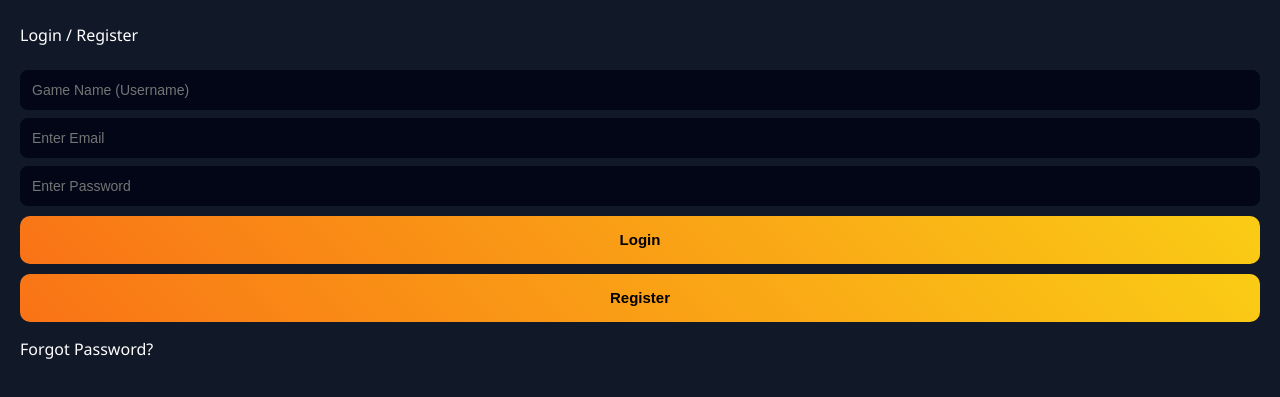
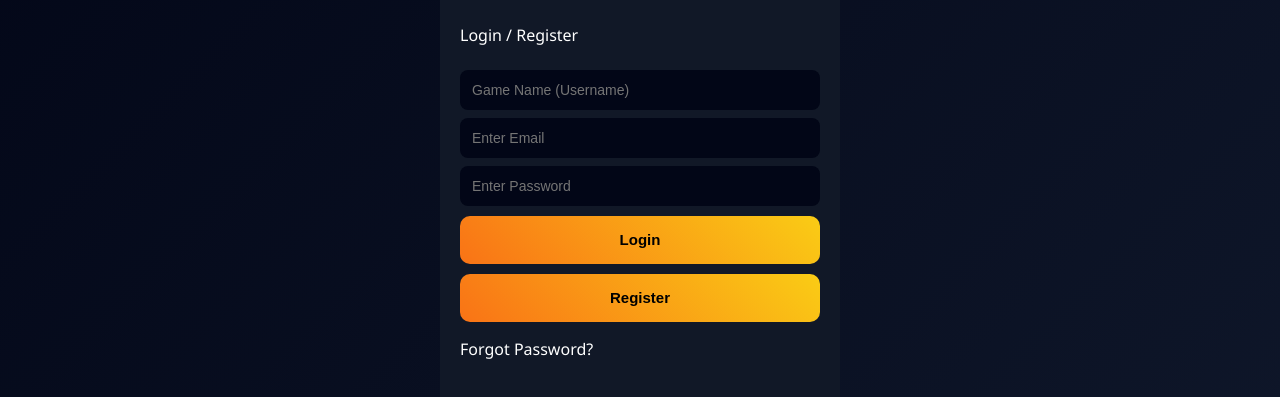
Before and after one commit to simhadri5215/ff-arena, a website with bundled scripts: page public/login.html in a window 1280 px wide. Shown: the part 251-648 px from the top of the page. Built offline with nearby package versions, Linux system fonts and the light colour scheme.

Commit message:
Update style.css

```diff
--- a/public/style.css
+++ b/public/style.css
@@ -355,3 +355,41 @@
     font-size: 22px;
   }
 }
+/* 🔥 LOGIN FULL SCREEN FIX */
+.login-body {
+  margin: 0;
+  padding: 0;
+}
+
+/* CENTER CONTENT BUT CONTROL WIDTH */
+.login-box {
+  width: 100%;
+  max-width: 400px;       /* 🔥 important */
+  margin: auto;           /* center */
+  min-height: 100vh;
+  padding: 20px;
+  box-sizing: border-box;
+  display: flex;
+  flex-direction: column;
+  justify-content: center;
+}
+
+/* INPUT FIX */
+.login-box input {
+  width: 100%;
+  max-width: 100%;        /* 🔥 prevent overflow */
+  box-sizing: border-box;
+}
+
+/* BUTTON FIX */
+.login-box button {
+  width: 100%;
+  max-width: 100%;
+}
+
+/* MOBILE SMALL SCREEN */
+@media (max-width: 480px) {
+  .login-box {
+    padding: 15px;
+  }
+}
```
